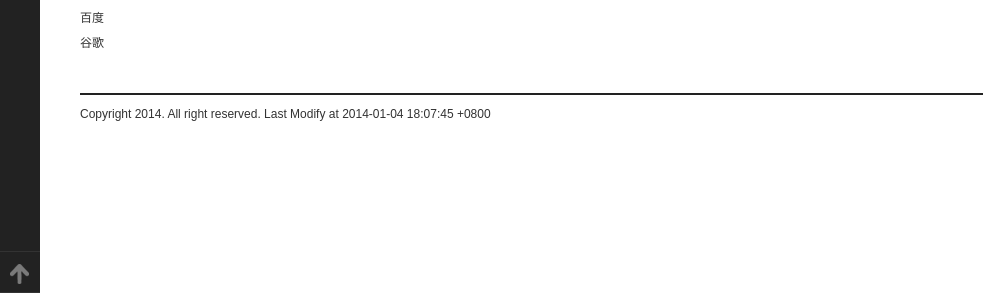
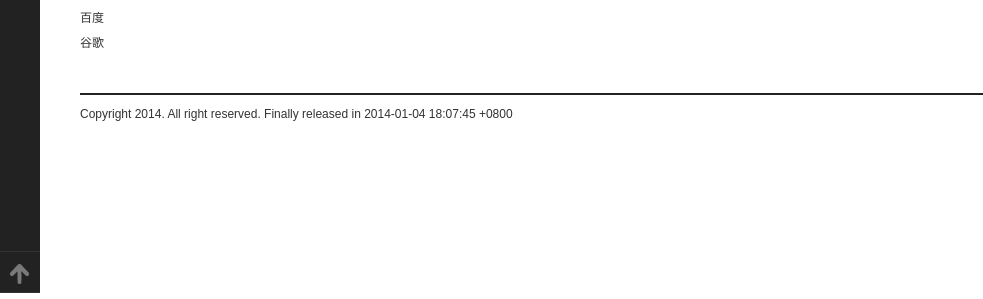
Before and after one commit to pangnate/pangnate.github.io, a Jekyll site: the page built from index.html, in a window 1280 px wide. Shown: the part 607-906 px from the top of the page, without its empty margins (0-983 px from the left). Built offline with Jekyll 4.4.1, drawn with Linux system fonts in a browser that asks for light colours; some web fonts are replaced; the list of posts is cut into pages by our own code; comment, search, counter and statistics services are not loaded.

Commit message:
Update footer.html

```diff
--- a/_includes/footer.html
+++ b/_includes/footer.html
@@ -1,5 +1,5 @@
 <div class="footer clearfix">
-	Copyright 2014. All right reserved. Last Modify at {{ site.time }}
+	Copyright 2014. All right reserved. Finally released in {{ site.time }}
 </div>
 <script type="text/javascript" src="{{ site.asset_path }}/js/jquery.js"></script>
 <script type="text/javascript" src="{{ site.asset_path }}/js/main.js?v={{ site.version }}"></script>
```
